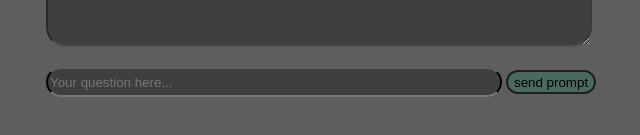
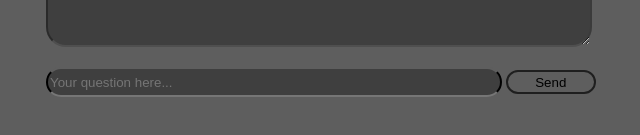
Before and after one commit to Aleff13/ai-web, a plain HTML site: page index.html in a window 1280 px wide. Shown: the part 369-504 px from the top of the page, without its empty margins (282-922 px from the left). Drawn offline with Linux system fonts and the light colour scheme.

Commit message:
fix: update interface

```diff
--- a/index.css
+++ b/index.css
@@ -49,7 +49,7 @@
   border-width: 2px;
   width: 7vw;
   height: 3vh;
-  background-color: rgb(74, 106, 95);
+  background-color: #5e5e5e;
 }
 
 ::placeholder {
--- a/index.html
+++ b/index.html
@@ -13,7 +13,7 @@
       </div>
       <div class="inputHandler">
         <input type="text" id="prompt" placeholder="Your question here..." />
-        <input type="button" id="sendPrompt" value="send prompt" />
+        <input type="button" id="sendPrompt" value="Send" />
       </div>
     </div>
     <script src="./index.js"></script>
```
